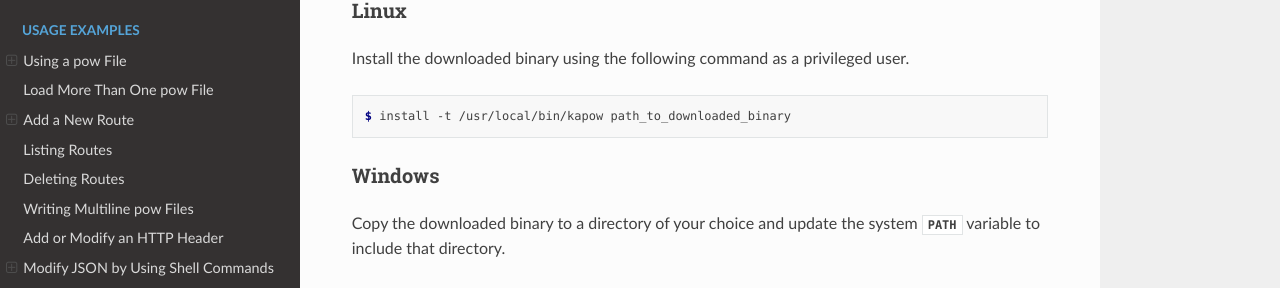
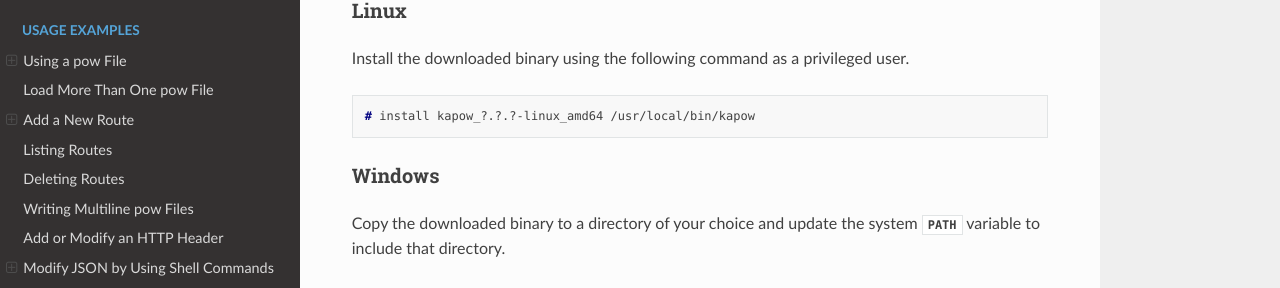
Before and after one commit to BBVA/kapow, a Sphinx documentation site: the page built from docs/source/the_project/install_and_configure.rst, in a window 1280 px wide and 900 px high. Shown: the part 388-676 px from the top of the window. Built offline with Sphinx 7.4.7 and the Read the Docs theme 2.0.0, drawn with Linux system fonts in a browser that asks for light colours.

Commit message:
docs: Correct installation instructions for Linux

```diff
--- a/docs/source/the_project/install_and_configure.rst
+++ b/docs/source/the_project/install_and_configure.rst
@@ -18,17 +18,17 @@
 
 
 Linux
-^^^^^
++++++
 
 Install the downloaded binary using the following command as a privileged user.
 
 .. code-block:: console
 
-  $ install -t /usr/local/bin/kapow path_to_downloaded_binary
+  # install kapow_?.?.?-linux_amd64 /usr/local/bin/kapow
 
 
 Windows
-^^^^^^^
++++++++
 
 Copy the downloaded binary to a directory of your choice and update the system
 :envvar:`PATH` variable to include that directory.
```
